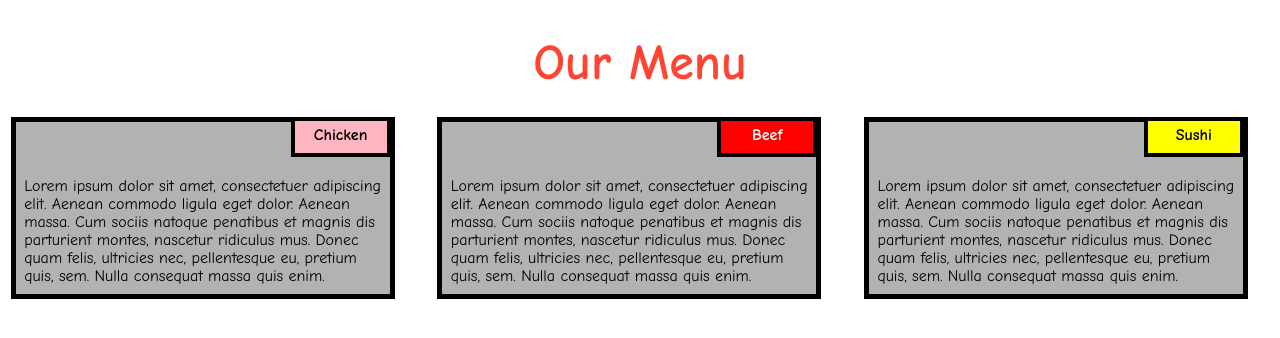
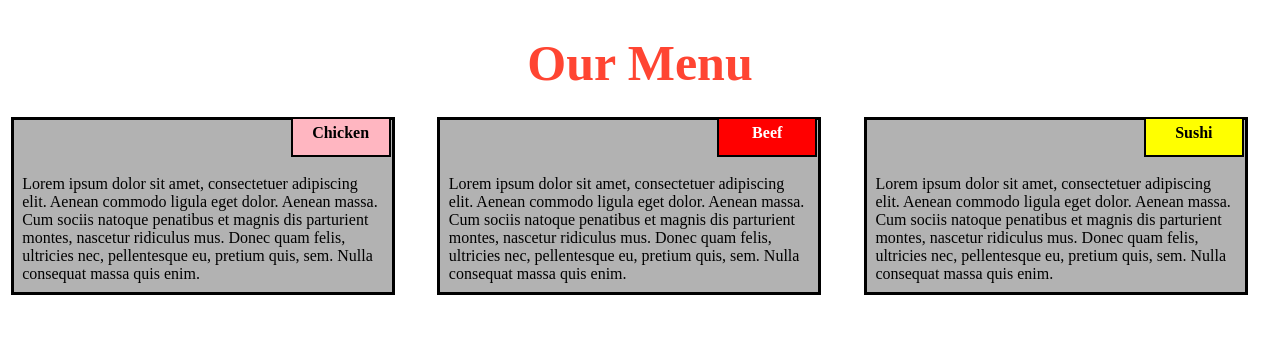
Before and after one commit to AnandP201/module2-solution, a plain HTML site: page index.html in a window 1280 px wide. Drawn offline with Linux system fonts and the light colour scheme.

Commit message:
Update style_file.css

```diff
--- a/style_file.css
+++ b/style_file.css
@@ -5,7 +5,7 @@
 body{
 	margin: 0;
 	padding: 0;
-  font-family: "Comic Sans MS", cursive, sans-serif;
+  font-family: "Times New Roman", sans-serif;
 }
 
 .row{
@@ -30,7 +30,7 @@ h1 {
 .content-name{
   overflow: none;
   text-align: center;
-  border: 4px solid black;
+  border: 2px solid black;
   width: 100px;
   height: 40px;
   padding: 5px;
@@ -42,7 +42,7 @@ h1 {
 }
 
 .content{
-  border: 5px solid black;
+  border: 3px solid black;
   width: 90%;
   height: auto;
   margin: 2.5%;
```
